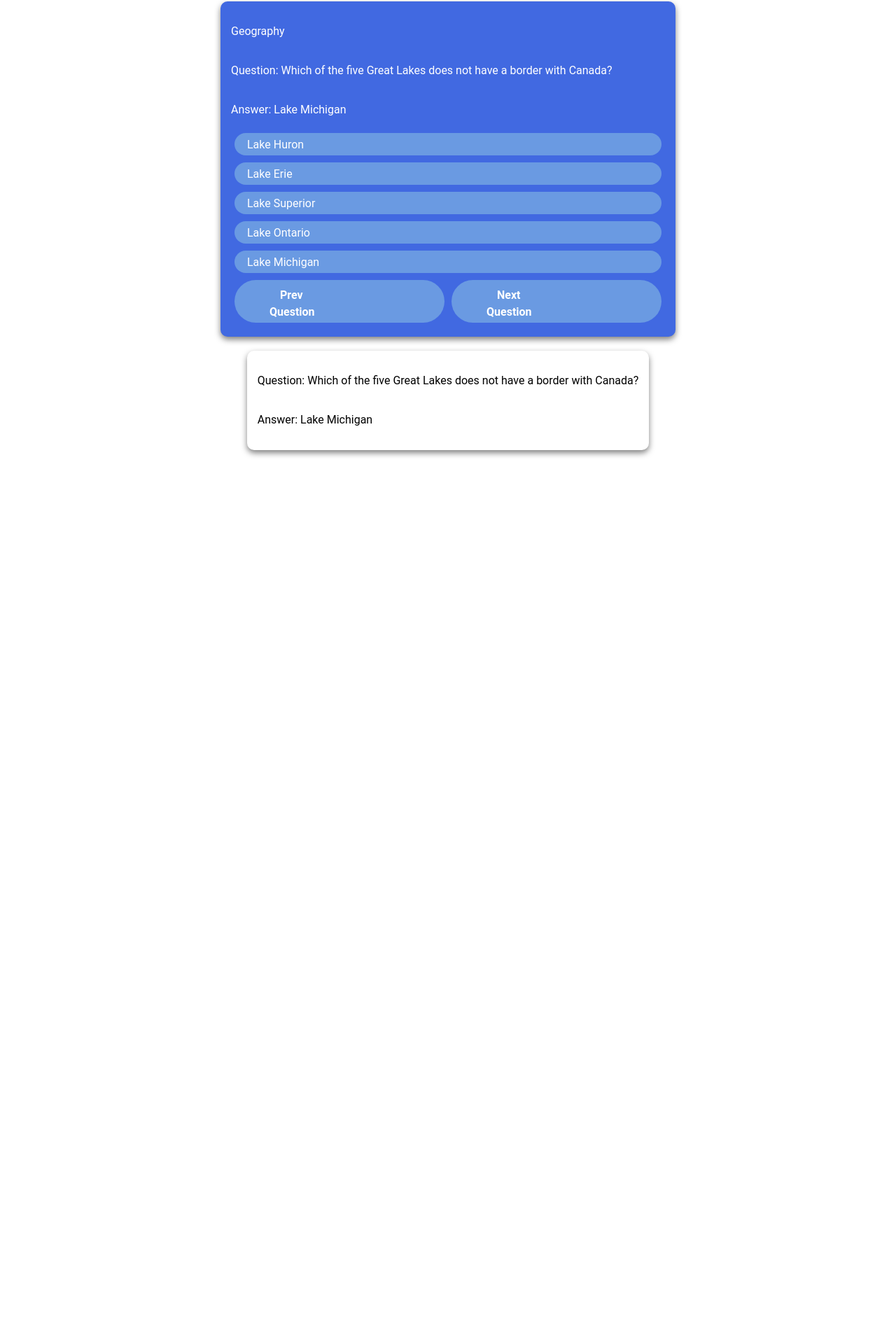
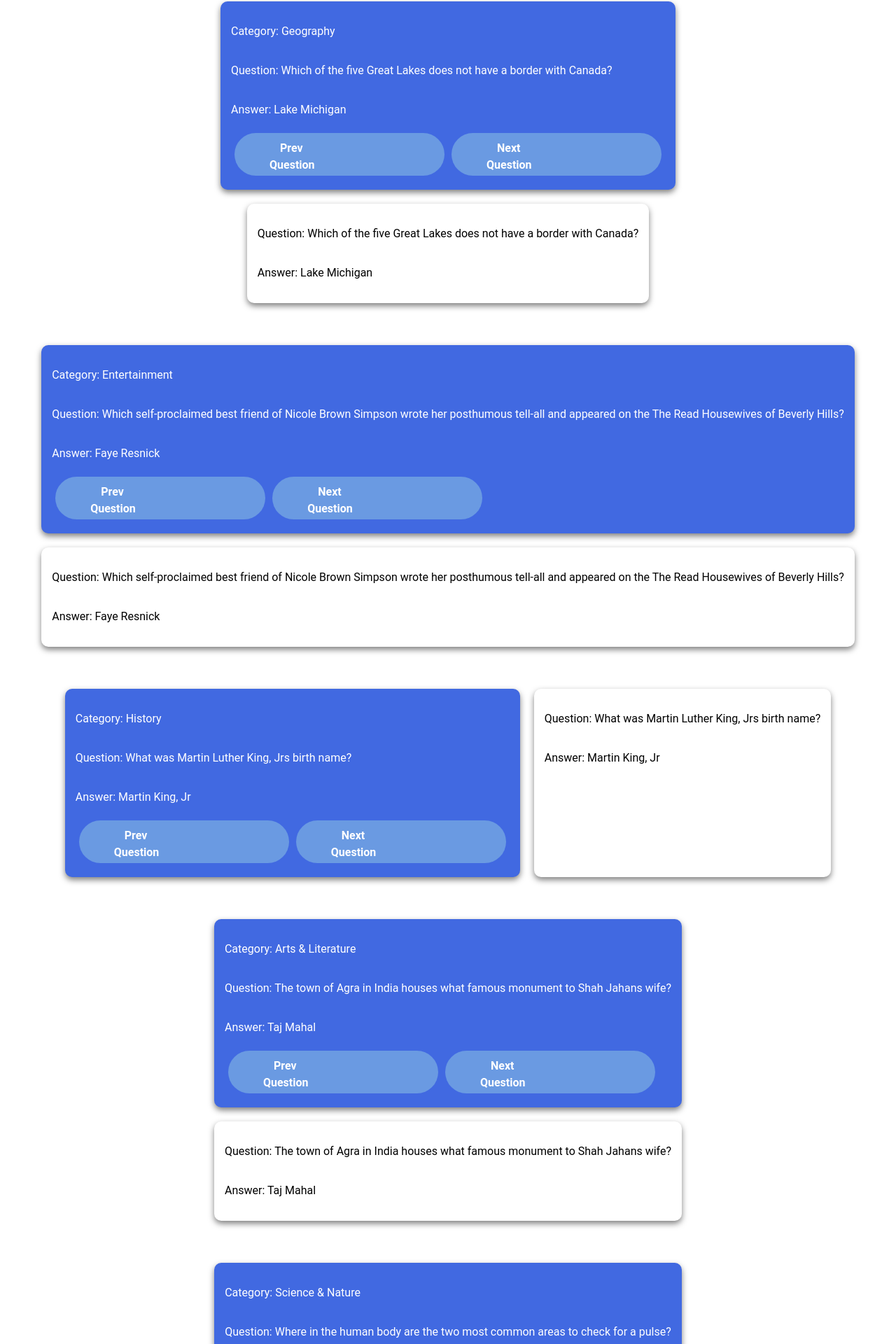
Before and after one commit to mbriese/JSTriviaApp, a React (Vite) app in the folder jsTriviaGameApp/: page / in a window 1280 px wide. Shown: the part 139-2059 px from the top of the page at 70% size. Before the commit the page ends 822 px from the top, so only its background shows below. Built offline with nearby package versions, Linux system fonts and the light colour scheme.

Commit message:
question cards display with all questions

```diff
--- a/jsTriviaGameApp/src/App.jsx
+++ b/jsTriviaGameApp/src/App.jsx
@@ -1,8 +1,54 @@
 
 
 import './App.css'
-import './QandAcard.jsx'
-import QandAcard from "./QandAcard.jsx";
+import './QCard.jsx'
+import QCard from "./QCard.jsx";
+
+const triviaQuestions = [
+    {category: 'Geography', question: 'Which of the five Great Lakes does not have a border with Canada?', answer: 'Lake Michigan'},
+    {category: 'Entertainment', question: 'Which self-proclaimed best friend of Nicole Brown Simpson wrote her posthumous tell-all and appeared on the The Read Housewives of Beverly Hills?', answer: 'Faye Resnick'},
+    {category: 'History', question: 'What was Martin Luther King, Jrs birth name?', answer: 'Martin King, Jr'},
+    {category: 'Arts & Literature', question: 'The town of Agra in India houses what famous monument to Shah Jahans wife?', answer: 'Taj Mahal'},
+    {category: 'Science & Nature', question: 'Where in the human body are the two most common areas to check for a pulse?', answer: 'Neck and Wrist'},
+    {category: 'sports&leisure', question: 'A race that is longer than 26.2 miles in length is called a what?', answer: 'Ultra marathon-Typical race lengths are 31 to 100 miles long, but can extend much further'},
+
+    {category: 'Geography', question: 'What is the name of Earths most recent super continent, which formed about 270 million years ago?', answer: 'Pangaea-Each continent then went its own merry way about 70 million years later.'},
+    {category: 'Entertainment', question: 'As a teen, Justin Timberlake appeared on which two shows that showcased his singing and dancing abilities?', answer: 'Star Search and The All-New Mickey Mouse Club'},
+    {category: 'History', question: 'Pope Francis was born in which South American city?', answer: 'Buenos Aires'},
+    {category: 'Arts & Literature', question: 'To which school did William Faulkner bequeath a majority of his manuscripts and personal papers at the time of his death?', answer: 'University of Virginia'},
+   {category: 'Science & Nature', question: 'After Jupiter, what is the second-largest planet in our solar system?', answer: 'Saturn'},
+   {category: 'sports&leisure', question: 'Which MMA fighter appeared on the cover of Sports Illustrated Swimsuit Issue sporting body paint?', answer: 'Ronda Rousey'},
+
+   {category: 'Geography', question: 'In which city was the first mobile phone call made?', answer: 'New York City'},
+   {category: 'Entertainment', question: 'Which electronic dance music duo wear helmets inspired by the film The Day the Earth Stood Still, to keep their ID secret?', answer: 'Daft Punk'},
+   {category: 'History', question: 'Which California Democrat became the first female Speaker of the House of Representatives?', answer: 'Nancy Pelosi'},
+   {category: 'Arts & Literature', question: 'Which R&B singer of I Feel For You sang the theme song for Reading Rainbow, which had a 26-year run on PBS?', answer: 'Chaka Khan'},
+   {category: 'Science & Nature', question: 'Which form of pollution means that more 75 percent of Americans cannot see the Milky Way?', answer: 'Light pollution'},
+   {category: 'sports&leisure', question: 'In which Arab capital is Ferrari World, an Italian race car theme park with rides that emulate the thrill of driving a Formula 1 machine?', answer: 'Abu Dhabi'},
+
+   {category: 'Geography', question: 'Which country is the final resting place of Dian Fossey, the mountain gorilla researcher who inspired the film Gorillas in the Mist?', answer: 'Riwanda-She is buried next to her favorite gorilla Digit.'},
+   {category: 'Entertainment', question: 'What are the first names of the three Crawley sisters on Downton Abbey?', answer: 'Mary, Edith and Sybil'},
+   {category: 'History', question: 'Meriwether Lewis was accidentally shot in the butt on his historic expedition, when one of his men mistook him for an elk. True or False?', answer: 'True-it was a minor, but painful, injury.'},
+   {category: 'Arts & Literature', question: 'The Statue of Liberty is taller than the Colssus of Rhodes, one of the Seven Wonders of the Ancient World. True or False?', answer: 'True-The Colossus was 160 ft tall on his pedastal; Liberty is 305 ft tall on hers'},
+   {category: 'Science & Nature', question: 'What was the first Internet search engine called?', answer: 'Archie-Launched in 1990, it predated the Google search engine by eight years'},
+   {category: 'sports&leisure', question: 'What Ben & Jerrys popular ice cream flavor of peanut butter, pretzels, and fudge was renamed in 2009 to support same-sex marriage?', answer: 'Chubby Hubby-it became Hubby Hubby for the month of September'},
+
+   {category: 'Geography', question: 'Which Scottish competition includes contests in Highland dancing, hammer throwing, and caber tossing?', answer: 'Highland Games-The caber looks a lot like a telegraph pole.'},
+   {category: 'Entertainment', question: 'With what part of his body does Mario hit those overhead bricks and blocks during a Nintendo game?', answer: 'Hand-If you look closely, you will notice he is not actually whacking his head on them.'},
+   {category: 'History', question: 'Which item made for popes, cardinals, and bishops by Gammerilli tailors since 1798 is now available online for a mere $27 per pair?', answer: 'Socks-They come in cardinal red, bishop purple, and priest black.'},
+   {category: 'Arts & Literature', question: 'What type of poem shares its name with an Irish town?', answer: 'Limerick'},
+   {category: 'Science & Nature', question: 'Which poisonous brown spider sports a violin-shaped mark on its head and neck, which explains its musical nickname, fiddleback spider?', answer: 'Brown recluse spider'},
+   {category: 'sports&leisure', question: 'In tennis, when players are tied 40-40, its called what?', answer: 'Deuce'},
+
+   {category: 'Geography', question: 'Which Western coastal state has both the highest and the lowest points in the continental U.S. ?', answer: 'California-Mt. Whitney is the highest, and Death Valley, 85 miles away, is the lowest.'},
+   {category: 'Entertainment', question: 'What 90s TV drama about five siblings who inherit a restaurant launched the careers of Matthew Fox and Jennifer Love Hewitt?', answer: 'Party of Five-The Salinger kids had a six-season run on FOX'},
+   {category: 'History', question: 'What was the first space shuttle to be launched into space by the US?', answer: 'Columbia-in 1981'},
+   {category: 'Arts & Literature', question: 'Which famous Da Vinci painting was stolen from the Louvre by an Italian in 1911, who kept it hidden for two years?', answer: 'Mona Lisa-The thief claimed that national pride inspired him to return it to its homeland.'},
+   {category: 'Science & Nature', question: 'Which primate is the worlds largest tree-dwelling mammal, weighing in at up to 200 pounds?', answer: 'Orangutan'},
+   {category: 'sports&leisure', question: 'In England, medievel kings restricted most sports on Sundays so that men would engage more in which crucial sport-jousting, fencing or archery?', answer: 'Archery-it was a military skill important to national defense.'}
+
+]
+
 function App() {
 
   return (
@@ -12,7 +58,16 @@ function App() {
         <p>Rules: Answer 6 questions in a category to win a game</p>
       </div>
         <div className="content">
-            <QandAcard category='Geography' question='Question: Which of the five Great Lakes does not have a border with Canada?' answer='Answer: Lake Michigan'/>
+            {triviaQuestions.map(questions => {
+            return(
+
+            <QCard
+                key={questions.question}
+                category={questions.category}
+                question={questions.question}
+                answer={questions.answer}
+            />)
+            })}
 
         </div>
     </>
--- /dev/null
+++ b/jsTriviaGameApp/src/QCard.jsx
@@ -0,0 +1,33 @@
+
+
+function QCard({key, category, question, answer}) {
+    return (
+        <div>
+            <div className="cardsContainer">
+                <div className="card">
+                    <p>Category: {category}</p>
+                    <p>
+                       Question: {question}
+                    </p>
+                    <p>Answer: {answer}</p>
+
+                    <div>
+                        <div className="category-button">Prev Question</div>
+                        <div className="category-button">Next Question</div>
+
+                    </div>
+                </div>
+                <div className="card-back">
+                    <p>
+                        Question: {question}
+                    </p>
+                    <p>
+                        Answer: {answer}
+                    </p>
+                </div>
+            </div>
+        </div>
+    );
+}
+
+export default QCard;
--- a/jsTriviaGameApp/src/QandAcard.jsx
+++ /dev/null
@@ -1,37 +0,0 @@
-
-
-function QandAcard({category, question, answer}) {
-    return (
-        <div>
-            <div className="cardsContainer">
-                <div className="card">
-                    <p>{category}</p>
-                    <p>
-                        {question}
-                    </p>
-                    <p>{answer}</p>
-                    <p className="badge">Lake Huron</p>
-                    <p className="badge">Lake Erie</p>
-                    <p className="badge">Lake Superior</p>
-                    <p className="badge">Lake Ontario</p>
-                    <p className="badge">Lake Michigan</p>
-                    <div>
-                        <div className="category-button">Prev Question</div>
-                        <div className="category-button">Next Question</div>
-
-                    </div>
-                </div>
-                <div className="card-back">
-                    <p>
-                        Question: Which of the five Great Lakes does not have a border with Canada?
-                    </p>
-                    <p>
-                        Answer: Lake Michigan
-                    </p>
-                </div>
-            </div>
-        </div>
-    );
-}
-
-export default QandAcard;
```
